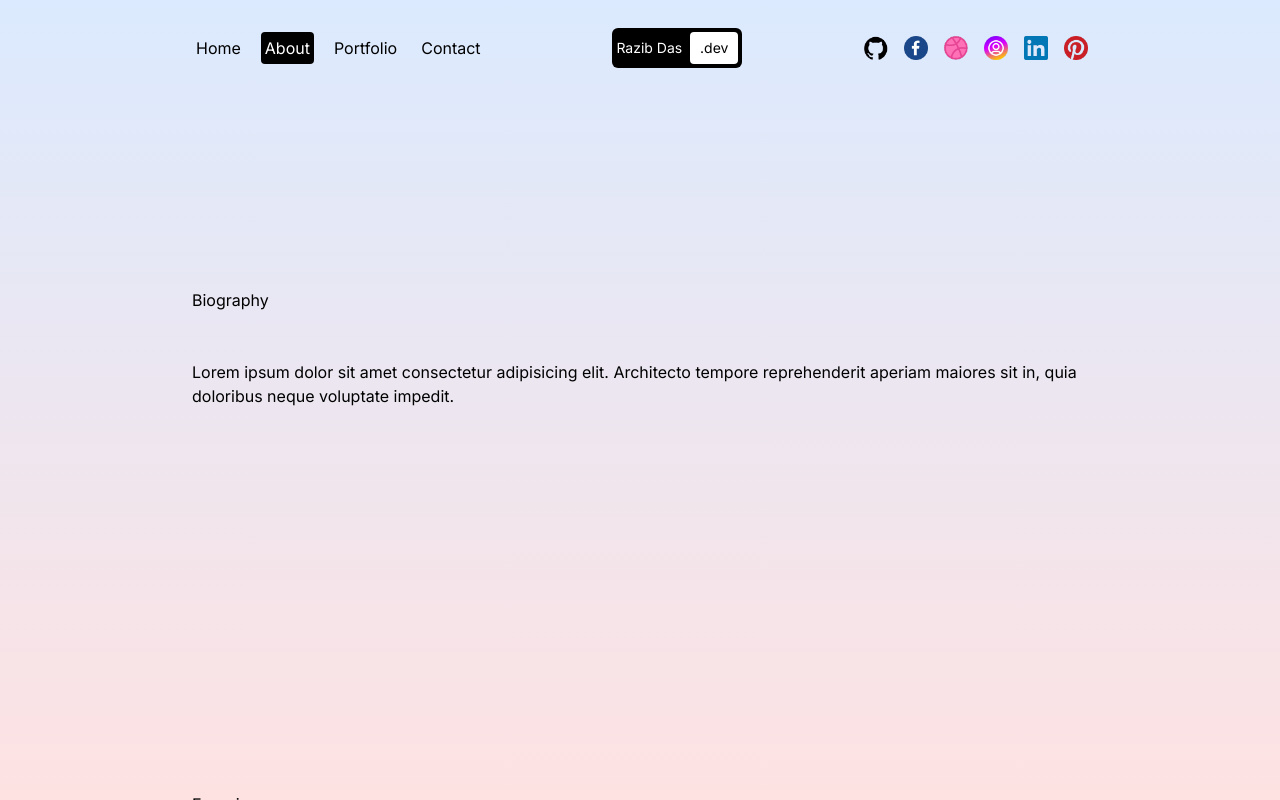
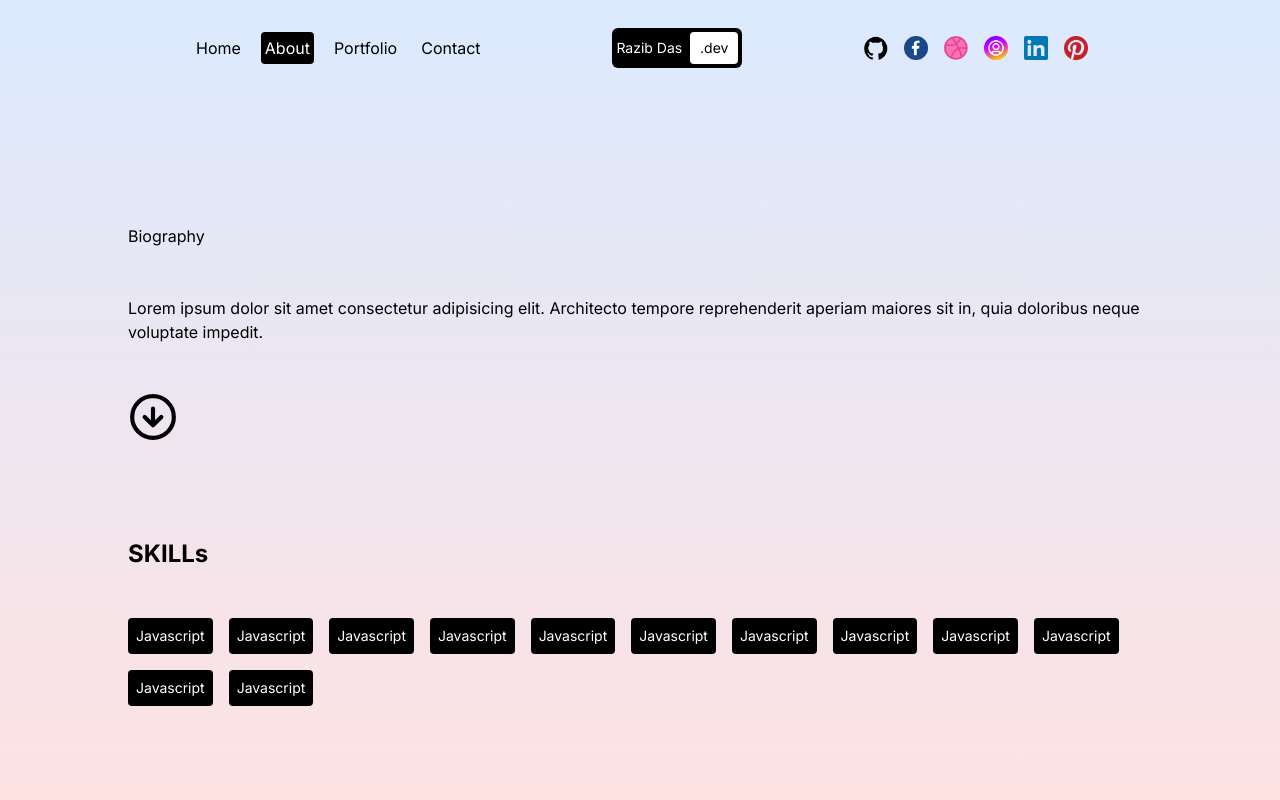
Before and after one commit to razibdas/next-portfolio, a Next.js app: page /About in a window 1280 px wide. Built offline with nearby package versions, Linux system fonts and the light colour scheme.

Commit message:
dynamic about

```diff
--- a/src/app/About/page.jsx
+++ b/src/app/About/page.jsx
@@ -14,17 +14,71 @@ const page = () => {
             {/* container */}
             <div className=''>
                 {/* text container */}
-                <div className='p-4 sm:p-8 md:p-12 lg:p-20 xl:p-48
-                flex flex-col gap-24 md:gap-32 lg:gap-48 xl:gap-48'>
+                <div className='h-full p-4 lg:p-32
+                flex flex-col lg:gap-24   '>
                     {/* biography container */}
-                    <div className='flex flex-col gap-12 justify-center'>
+                    <div className='flex flex-col lg:gap-12 justify-center'>
                         <h1>Biography</h1>
                         <p>Lorem ipsum dolor sit amet consectetur adipisicing elit. Architecto tempore reprehenderit aperiam maiores sit in, quia doloribus neque voluptate impedit.
                         </p>
+                        <svg
+                        xmlns="http://www.w3.org/2000/svg"
+                        width="50"
+                        height="50"
+                        viewBox="0 0 24 24"
+                        fill="none"
+                        stroke="#000000"
+                        strokeWidth="2"
+                        strokeLinecap="round"
+                        strokeLinejoin="round"
+                    >
+                        <circle cx="12" cy="12" r="10" />
+                        <path d="M12 8v8M8 12l4 4 4-4" />
+                    </svg>
+
                     </div>
+
                     {/* skill container */}
                     <div className='flex flex-col gap-12 justify-center'>
-
+                        <h1 className='font-bold text-2xl'>SKILLs</h1>
+                        <div className='flex flex-wrap gap-4'>
+                            <div className='rounded p-2 text-sm cursor-pointer bg-black text-white hover:bg-white hover:text-black'>
+                                Javascript
+                            </div>
+                            <div className='rounded p-2 text-sm cursor-pointer bg-black text-white hover:bg-white hover:text-black'>
+                                Javascript
+                            </div>
+                            <div className='rounded p-2 text-sm cursor-pointer bg-black text-white hover:bg-white hover:text-black'>
+                                Javascript
+                            </div>
+                            <div className='rounded p-2 text-sm cursor-pointer bg-black text-white hover:bg-white hover:text-black'>
+                                Javascript
+                            </div>
+                            <div className='rounded p-2 text-sm cursor-pointer bg-black text-white hover:bg-white hover:text-black'>
+                                Javascript
+                            </div>
+                            <div className='rounded p-2 text-sm cursor-pointer bg-black text-white hover:bg-white hover:text-black'>
+                                Javascript
+                            </div>
+                            <div className='rounded p-2 text-sm cursor-pointer bg-black text-white hover:bg-white hover:text-black'>
+                                Javascript
+                            </div>
+                            <div className='rounded p-2 text-sm cursor-pointer bg-black text-white hover:bg-white hover:text-black'>
+                                Javascript
+                            </div>
+                            <div className='rounded p-2 text-sm cursor-pointer bg-black text-white hover:bg-white hover:text-black'>
+                                Javascript
+                            </div>
+                            <div className='rounded p-2 text-sm cursor-pointer bg-black text-white hover:bg-white hover:text-black'>
+                                Javascript
+                            </div>
+                            <div className='rounded p-2 text-sm cursor-pointer bg-black text-white hover:bg-white hover:text-black'>
+                                Javascript
+                            </div>
+                            <div className='rounded p-2 text-sm cursor-pointer bg-black text-white hover:bg-white hover:text-black'>
+                                Javascript
+                            </div>
+                        </div>
                     </div>
                     {/* experience container */}
                     <div className=''>
@@ -34,7 +88,8 @@ const page = () => {
                     </div>
                 </div>
                 {/* svg container */}
-               <div className='hidden'></div>
+                <div className='hidden'></div>
+
             </div>
         </motion.div>
     );
--- a/src/components/transitionProvider.jsx
+++ b/src/components/transitionProvider.jsx
@@ -34,7 +34,7 @@ const TransitionProvider = ({children}) => {
                 <div className="h-24">
                     <Navbar></Navbar>
                 </div>
-                <div className="h-[calc(100vh-6rem)]">{children}</div>
+                <div className="h-[calc(100vh-8rem)]">{children}</div>
             </div>
         </AnimatePresence>
     );
```
